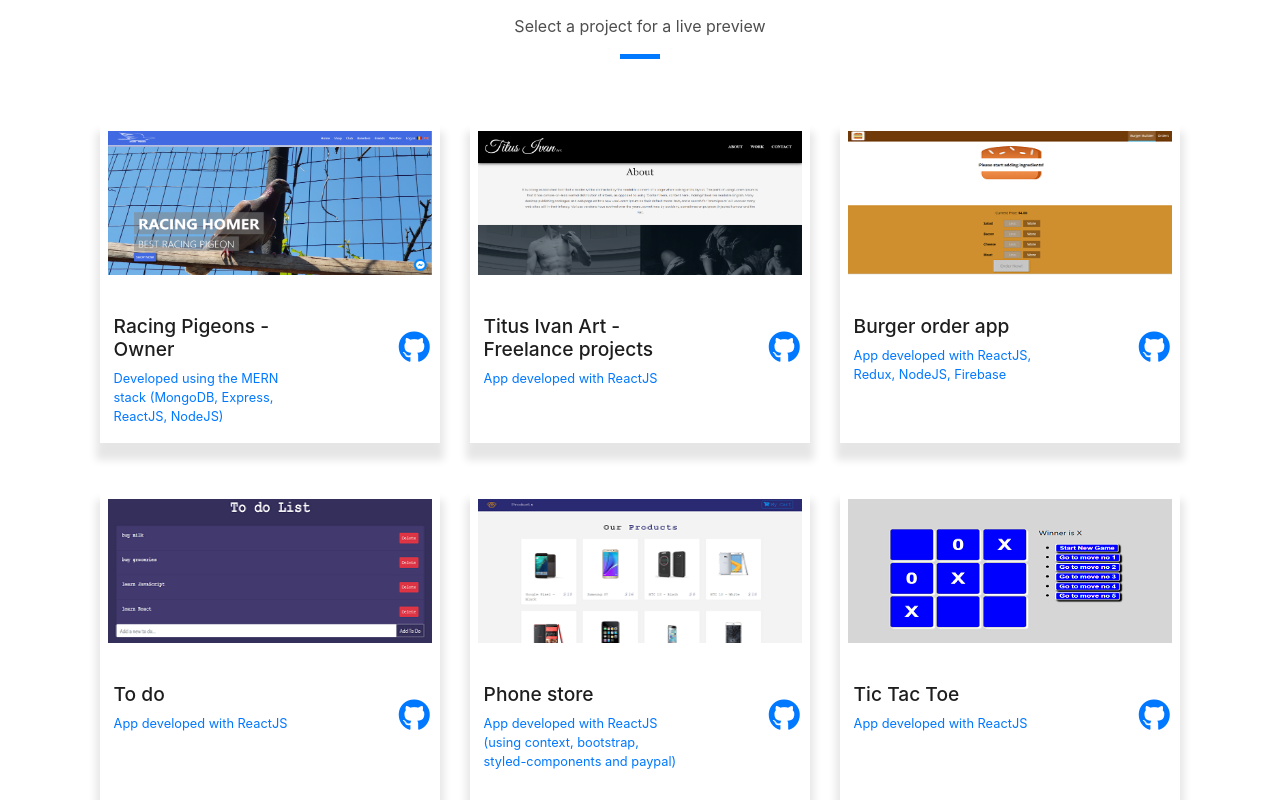
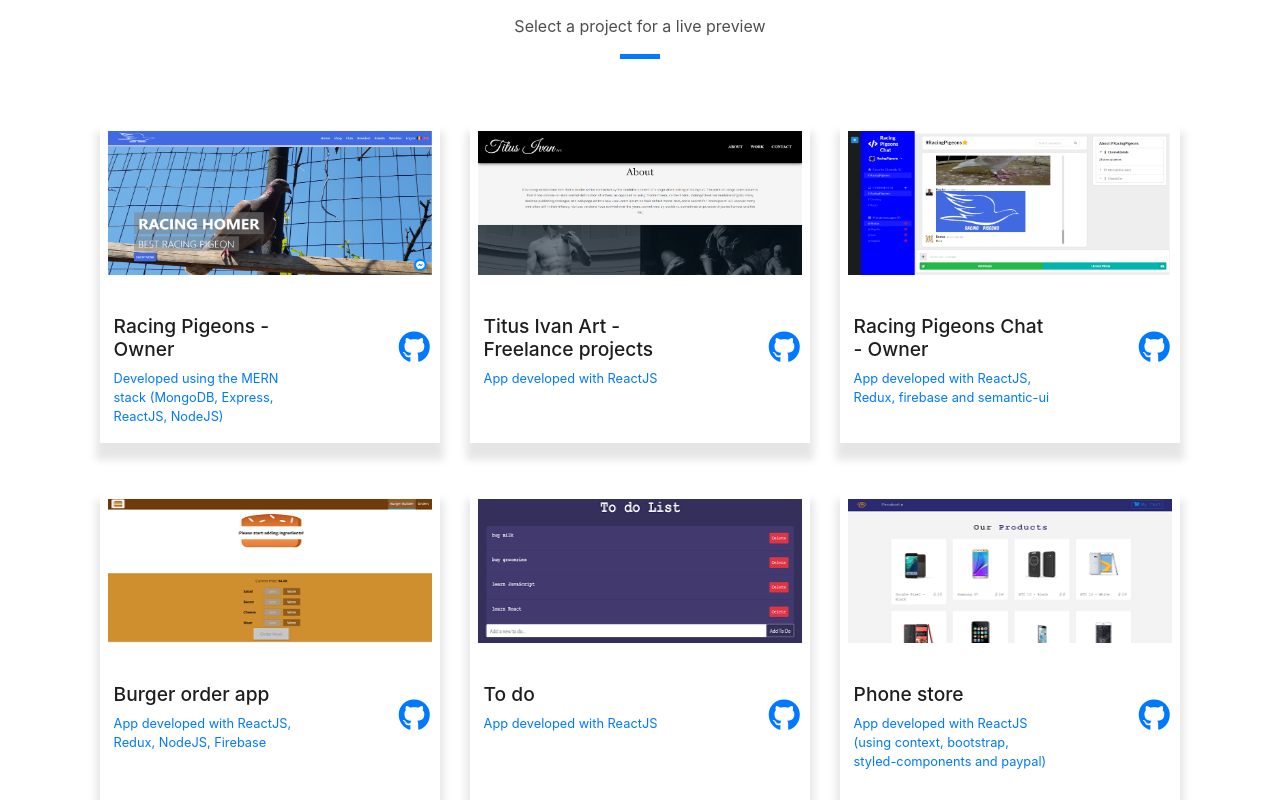
Before and after one commit to bogdantigheci/portfolio, a React (Create React App) app: page / in a window 1280 px wide. Shown: the part 1100-1900 px from the top of the page. Built offline with nearby package versions, Linux system fonts and the light colour scheme.

Commit message:
added racingpigeonschat app

```diff
--- a/src/components/Content/projectsList.js
+++ b/src/components/Content/projectsList.js
@@ -13,6 +13,13 @@ const projects = [
     projectLink: 'https://titusivanart.netlify.app/',
     githubLink: 'https://github.com/bogdantigheci/titusIvan',
     img: 'img/titusivanart.png',
+  },
+  {
+    title: 'Racing Pigeons Chat - Owner',
+    techStack: 'App developed with ReactJS, Redux, firebase and semantic-ui',
+    projectLink: 'https://racingpigeonschat.web.app/',
+    githubLink: 'https://github.com/bogdantigheci/racingpigeonschat',
+    img: 'img/racingpigeonschat.png',
   },
   {
     title: 'Burger order app',
```
Also changed, not shown: public/img/racingpigeonschat.PNG (added).
